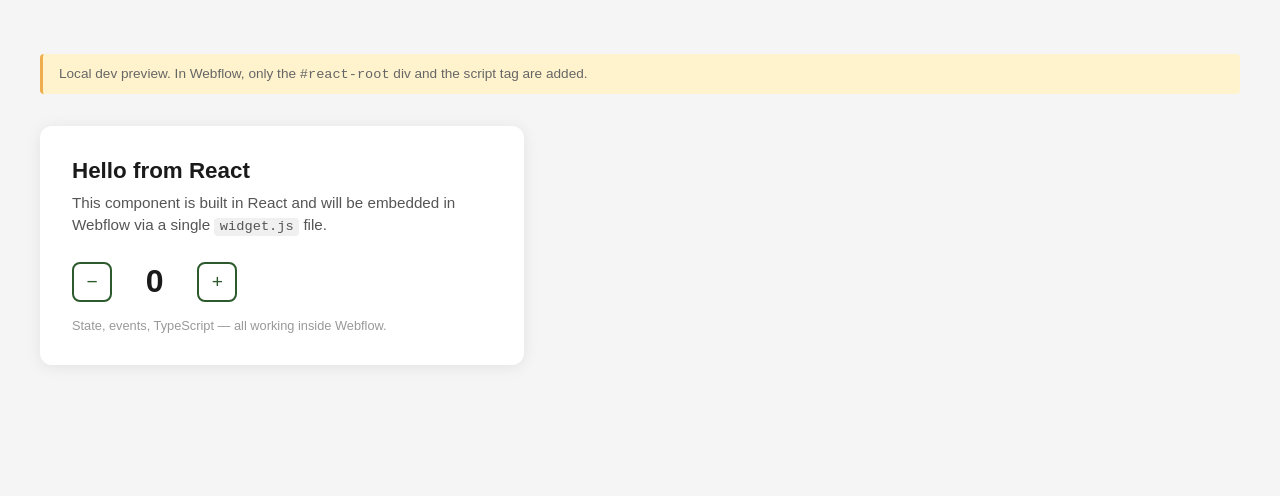
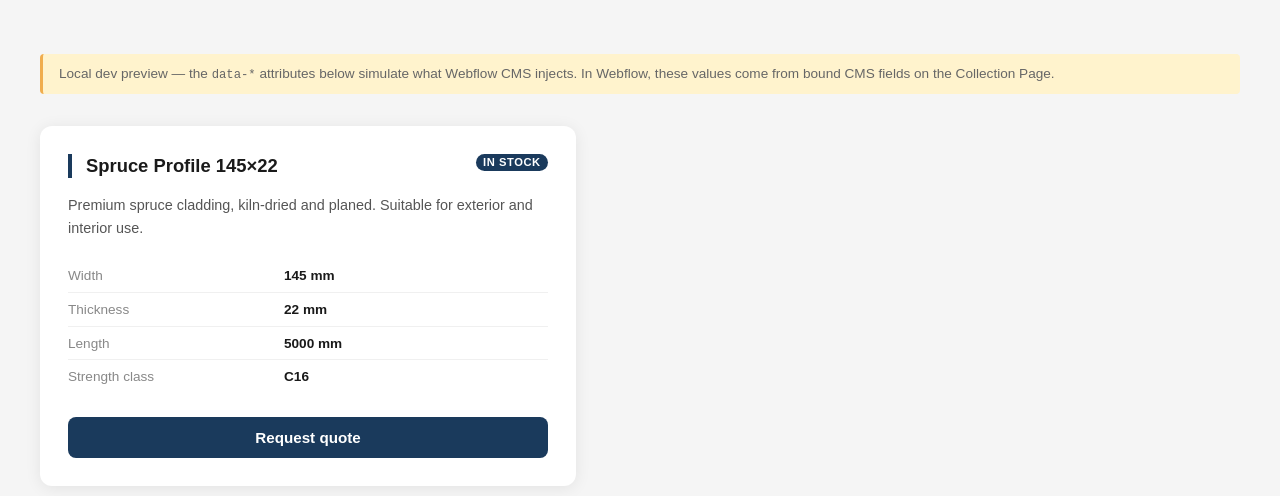
Before and after one commit to valensiaa/react-poc.github.io, a React (Vite) app: page / in a window 1280 px wide. Shown: the top 496 px of the page. Built offline with nearby package versions, Linux system fonts and the light colour scheme.

Commit message:
update component

```diff
--- a/index.html
+++ b/index.html
@@ -19,15 +19,40 @@
         border-left: 3px solid #f0ad4e;
         border-radius: 4px;
       }
+      .page-note code { font-size: 0.9em; }
     </style>
   </head>
   <body>
     <p class="page-note">
-      Local dev preview. In Webflow, only the <code>#react-root</code> div and the script tag are added.
+      Local dev preview — the <code>data-*</code> attributes below simulate what Webflow CMS injects.
+      In Webflow, these values come from bound CMS fields on the Collection Page.
     </p>
 
-    <!-- This is what gets added in Webflow via a Custom HTML Embed element -->
-    <div id="react-root"></div>
+    <!--
+      WEBFLOW IMPLEMENTATION:
+      In Webflow, add a Custom HTML Embed element and bind each data attribute
+      to a CMS field using the purple "+" binding button in the embed editor:
+
+      <div
+        id="react-root"
+        data-name="[Product Name field]"
+        data-description="[Short Description field]"
+        data-color="[Brand Color field]"
+        data-specs="[Specs JSON field]"
+      ></div>
+    -->
+    <div
+      id="react-root"
+      data-name="Spruce Profile 145×22"
+      data-description="Premium spruce cladding, kiln-dried and planed. Suitable for exterior and interior use."
+      data-color="#1a3a5c"
+      data-specs='[
+        { "label": "Width",          "value": "145 mm" },
+        { "label": "Thickness",      "value": "22 mm"  },
+        { "label": "Length",         "value": "5000 mm"},
+        { "label": "Strength class", "value": "C16"    }
+      ]'
+    ></div>
 
     <script type="module" src="/src/main.tsx"></script>
   </body>
--- a/src/App.css
+++ b/src/App.css
@@ -1,66 +1,91 @@
 .widget {
   font-family: sans-serif;
-  max-width: 420px;
-  padding: 2rem;
+  max-width: 480px;
+  padding: 1.75rem;
   border-radius: 12px;
   background: #fff;
   box-shadow: 0 2px 16px rgba(0, 0, 0, 0.08);
 }
 
-.widget__title {
-  margin: 0 0 0.5rem;
-  font-size: 1.4rem;
+.widget__header {
+  display: flex;
+  align-items: flex-start;
+  justify-content: space-between;
+  gap: 1rem;
+  padding-left: 0.875rem;
+  border-left: 4px solid;
+  margin-bottom: 1rem;
+}
+
+.widget__name {
+  margin: 0;
+  font-size: 1.15rem;
+  font-weight: 700;
+  color: #1a1a1a;
+  line-height: 1.3;
+}
+
+.widget__badge {
+  flex-shrink: 0;
+  font-size: 0.7rem;
+  font-weight: 600;
+  text-transform: uppercase;
+  letter-spacing: 0.05em;
+  color: #fff;
+  padding: 0.25em 0.65em;
+  border-radius: 99px;
+}
+
+.widget__description {
+  margin: 0 0 1.25rem;
+  font-size: 0.9rem;
+  color: #555;
+  line-height: 1.6;
+}
+
+.widget__specs {
+  width: 100%;
+  border-collapse: collapse;
+  margin-bottom: 1.5rem;
+}
+
+.widget__spec-row:not(:last-child) td {
+  border-bottom: 1px solid #f0f0f0;
+}
+
+.widget__spec-label {
+  padding: 0.55rem 0;
+  font-size: 0.85rem;
+  color: #888;
+  width: 45%;
+}
+
+.widget__spec-value {
+  padding: 0.55rem 0;
+  font-size: 0.85rem;
+  font-weight: 600;
   color: #1a1a1a;
 }
 
-.widget__description {
-  margin: 0 0 1.5rem;
+.widget__cta {
+  display: block;
+  width: 100%;
+  padding: 0.75rem;
+  border: none;
+  border-radius: 8px;
   font-size: 0.95rem;
-  color: #555;
-  line-height: 1.5;
+  font-weight: 600;
+  color: #fff;
+  cursor: pointer;
+  transition: opacity 0.15s, background 0.3s;
 }
 
-.widget__description code {
-  background: #f0f0f0;
-  padding: 0.1em 0.4em;
-  border-radius: 4px;
-  font-size: 0.9em;
+.widget__cta:hover:not(.is-done) {
+  opacity: 0.88;
 }
 
-.widget__counter {
-  display: flex;
-  align-items: center;
-  gap: 1rem;
-  margin-bottom: 1rem;
+.widget__cta.is-done {
+  background: #e8f5e9 !important;
+  color: #2d5a2d;
+  cursor: default;
 }
-
-.widget__btn {
-  width: 40px;
-  height: 40px;
-  border: 2px solid #2d5a2d;
-  background: transparent;
-  color: #2d5a2d;
-  border-radius: 8px;
-  font-size: 1.2rem;
-  cursor: pointer;
-  transition: background 0.15s, color 0.15s;
-}
-
-.widget__btn:hover {
-  background: #2d5a2d;
-  color: #fff;
-}
-
-.widget__count {
-  font-size: 2rem;
-  font-weight: 700;
-  min-width: 3ch;
-  text-align: center;
-  color: #1a1a1a;
-}
-
-.widget__hint {
-  margin: 0;
-  font-size: 0.8rem;
-  color: #999;
-}
--- a/src/App.tsx
+++ b/src/App.tsx
@@ -1,20 +1,55 @@
 import { useState } from 'react'
+import { useWebflowData } from './useWebflowData'
+
+interface Spec {
+  label: string
+  value: string
+}
 
 export default function App() {
-  const [count, setCount] = useState(0)
+  const data = useWebflowData('react-root', {
+    name: 'Douglas Fir Profile 120×18',
+    description: 'Durable softwood ideal for cladding and decking. Available in multiple lengths.',
+    color: '#2d5a2d',
+    specs: [
+      { label: 'Width', value: '120 mm' },
+      { label: 'Thickness', value: '18 mm' },
+      { label: 'Length', value: '4000 mm' },
+      { label: 'Strength class', value: 'C24' },
+    ] as Spec[],
+  })
+
+  const [requested, setRequested] = useState(false)
 
   return (
     <div className="widget">
-      <h2 className="widget__title">Hello from React</h2>
-      <p className="widget__description">
-        This component is built in React and will be embedded in Webflow via a single <code>widget.js</code> file.
-      </p>
-      <div className="widget__counter">
-        <button className="widget__btn" onClick={() => setCount(c => c - 1)}>−</button>
-        <span className="widget__count">{count}</span>
-        <button className="widget__btn" onClick={() => setCount(c => c + 1)}>+</button>
+      <div className="widget__header" style={{ borderLeftColor: data.color as string }}>
+        <h2 className="widget__name">{data.name as string}</h2>
+        <span className="widget__badge" style={{ background: data.color as string }}>
+          In stock
+        </span>
       </div>
-      <p className="widget__hint">State, events, TypeScript — all working inside Webflow.</p>
+
+      <p className="widget__description">{data.description as string}</p>
+
+      <table className="widget__specs">
+        <tbody>
+          {(data.specs as Spec[]).map(spec => (
+            <tr key={spec.label} className="widget__spec-row">
+              <td className="widget__spec-label">{spec.label}</td>
+              <td className="widget__spec-value">{spec.value}</td>
+            </tr>
+          ))}
+        </tbody>
+      </table>
+
+      <button
+        className={`widget__cta${requested ? ' is-done' : ''}`}
+        style={requested ? undefined : { background: data.color as string }}
+        onClick={() => setRequested(true)}
+      >
+        {requested ? '✓ Quote requested' : 'Request quote'}
+      </button>
     </div>
   )
 }
--- /dev/null
+++ b/src/useWebflowData.ts
@@ -0,0 +1,35 @@
+/**
+ * Reads data-* attributes from the React mount element and merges with defaults.
+ * In Webflow, these attributes are bound to CMS fields in the Custom HTML Embed.
+ * In local dev, the defaults are used as fallback so the component still renders.
+ */
+export function useWebflowData<T extends Record<string, string | object | number>>(
+  elementId: string,
+  defaults: T
+): T {
+  const el = document.getElementById(elementId)
+  if (!el) return defaults
+
+  const result = { ...defaults }
+
+  for (const key of Object.keys(defaults)) {
+    const raw = el.dataset[key]
+    if (raw === undefined) continue
+
+    const defaultVal = defaults[key]
+    if (typeof defaultVal === 'object') {
+      try {
+        (result as Record<string, unknown>)[key] = JSON.parse(raw)
+      } catch {
+        // malformed JSON — keep default
+      }
+    } else if (typeof defaultVal === 'number') {
+      const parsed = Number(raw)
+      if (!isNaN(parsed)) (result as Record<string, unknown>)[key] = parsed
+    } else {
+      (result as Record<string, unknown>)[key] = raw
+    }
+  }
+
+  return result
+}
```
